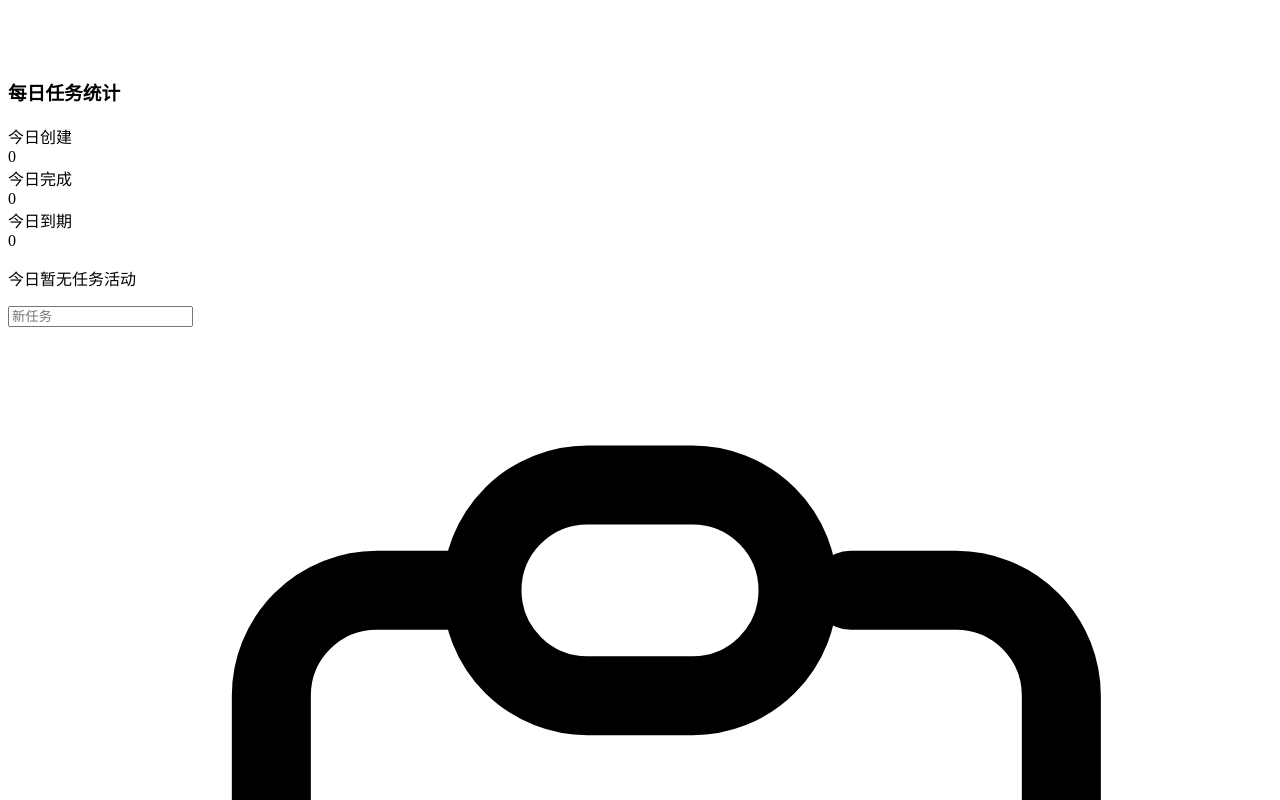
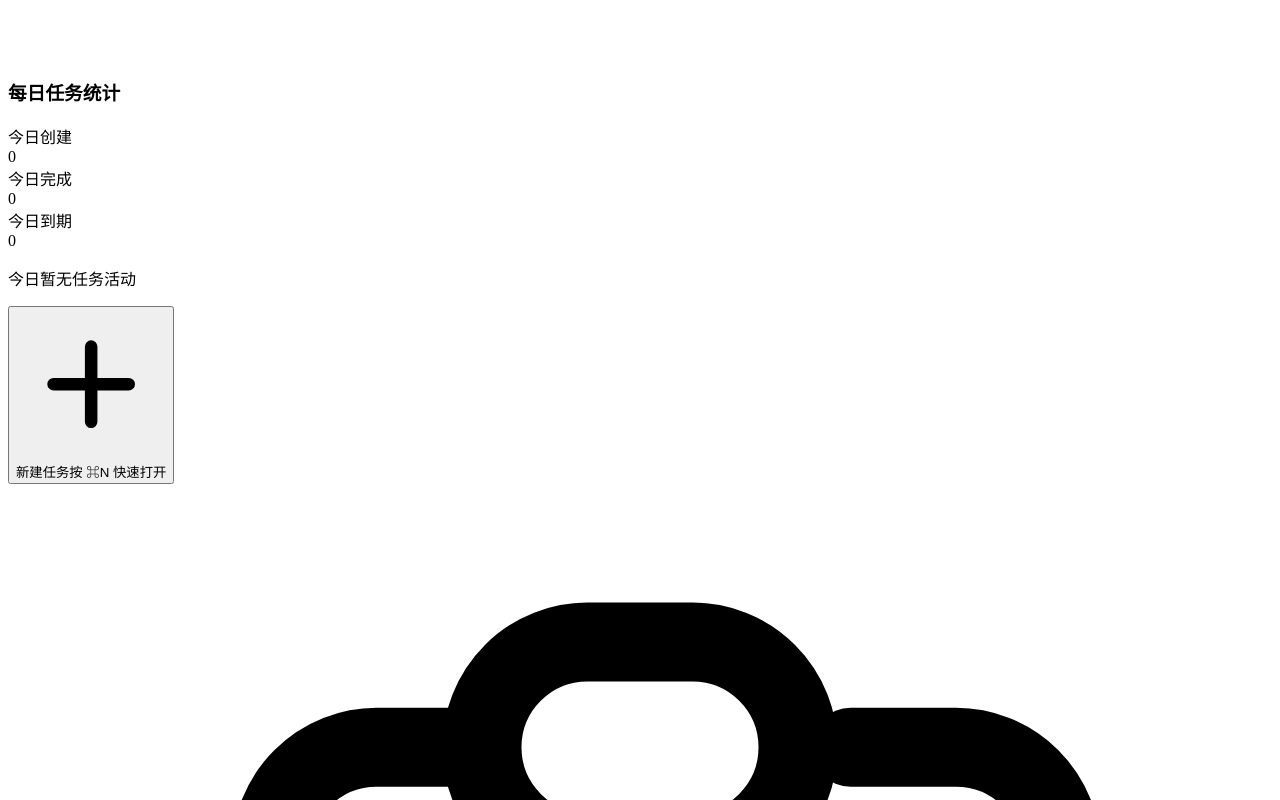
Before and after one commit to NewToolAI/dolist, a React (Vite) app in the folder src/renderer/: page / in a window 1280 px wide. Both pictures are taken after a click on the button "取消". Shown: the part 1430-2230 px from the top of the page. Built offline with nearby package versions, Linux system fonts and the light colour scheme.

Commit message:
feat(AddTodoForm): 添加折叠式任务表单和快捷键支持
重构任务表单为折叠式设计，初始显示新建任务按钮
添加 ⌘N 快捷键支持快速展开表单
优化表单交互体验和视觉反馈

```diff
--- a/src/renderer/src/components/AddTodoForm.tsx
+++ b/src/renderer/src/components/AddTodoForm.tsx
@@ -45,13 +45,32 @@ export const AddTodoForm: React.FC<AddTodoFormProps> = ({ onAdd, focusSignal })
 
   return (
     <form onSubmit={handleSubmit} className="space-y-4">
+      {!isExpanded ? (
+        <button
+          type="button"
+          onClick={() => {
+            setIsExpanded(true)
+            setTimeout(() => titleInputRef.current?.focus(), 0)
+          }}
+          className="w-full flex items-center justify-between px-4 py-3 text-sm text-gray-700 dark:text-gray-300 bg-white dark:bg-gray-800 border border-gray-200 dark:border-gray-700 rounded-lg hover:bg-gray-100 dark:hover:bg-gray-700 transition-all duration-200"
+          title="新建任务 (⌘N)"
+        >
+          <span className="flex items-center gap-2">
+            <svg className="w-5 h-5 text-blue-600" fill="none" stroke="currentColor" viewBox="0 0 24 24">
+              <path strokeLinecap="round" strokeLinejoin="round" strokeWidth={2} d="M12 6v6m0 0v6m0-6h6m-6 0H6" />
+            </svg>
+            新建任务
+          </span>
+          <span className="text-xs text-gray-500 dark:text-gray-400">按 ⌘N 快速打开</span>
+        </button>
+      ) : (
+        <>
           <div className="relative">
             <input
               ref={titleInputRef}
               type="text"
               value={title}
               onChange={(e) => setTitle(e.target.value)}
-          onFocus={() => setIsExpanded(true)}
               onKeyDown={handleKeyDown}
               placeholder="新任务"
               className="w-full px-4 py-3 text-sm text-gray-900 dark:text-gray-100 placeholder-gray-500 dark:placeholder-gray-400 bg-white dark:bg-gray-800 border border-gray-200 dark:border-gray-700 rounded-lg focus:outline-none focus:ring-2 focus:ring-blue-500 focus:border-transparent transition-all duration-200 hover:border-gray-300 dark:hover:border-gray-600"
@@ -69,7 +88,6 @@ export const AddTodoForm: React.FC<AddTodoFormProps> = ({ onAdd, focusSignal })
             )}
           </div>
 
-      {isExpanded && (
           <div className="space-y-3 animate-slide-down">
             <textarea
               value={description}
@@ -114,6 +132,7 @@ export const AddTodoForm: React.FC<AddTodoFormProps> = ({ onAdd, focusSignal })
               </div>
             </div>
           </div>
+        </>
       )}
     </form>
   )
```
Lines whose indentation alone changed are shown as unchanged.
